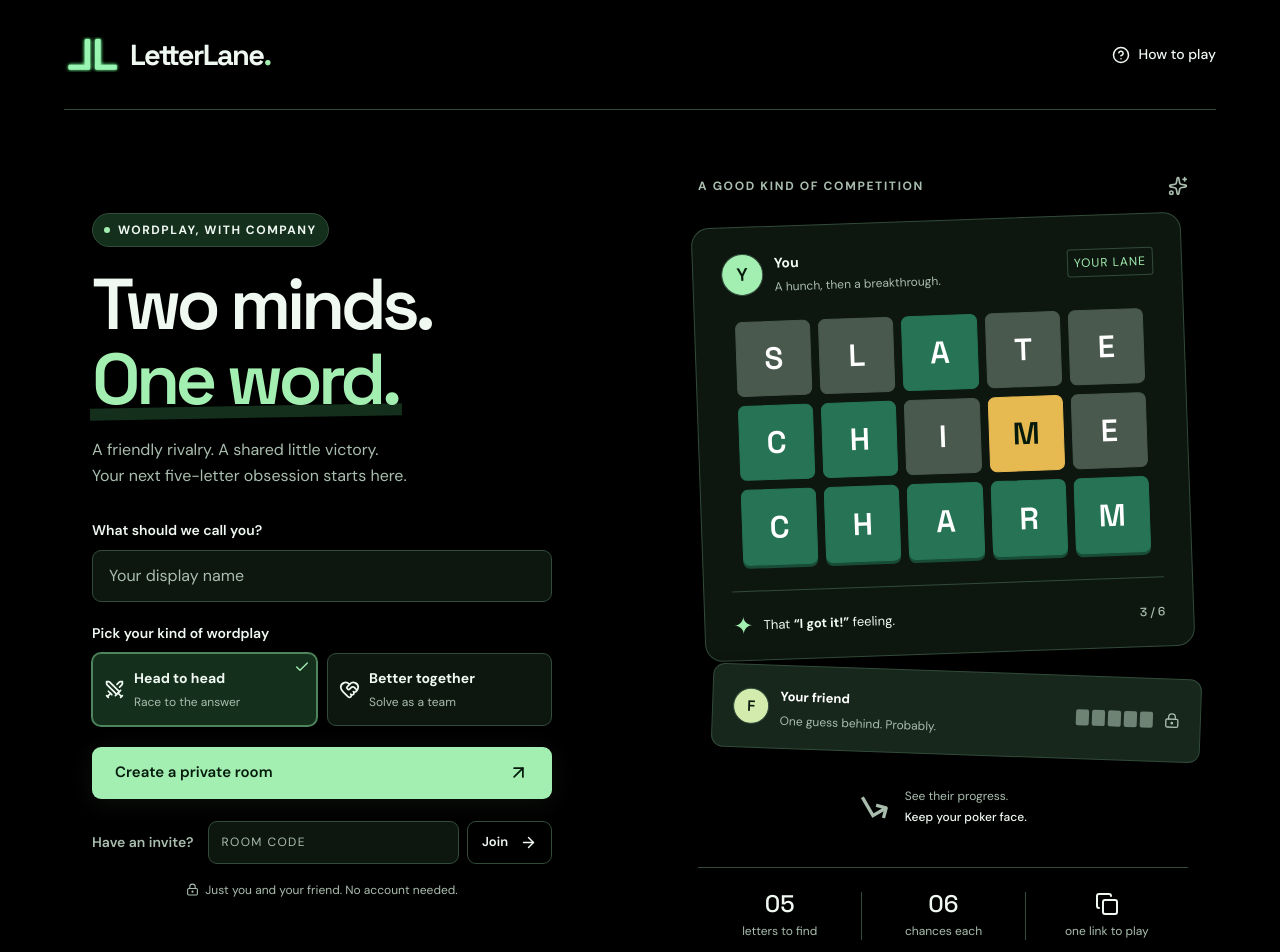
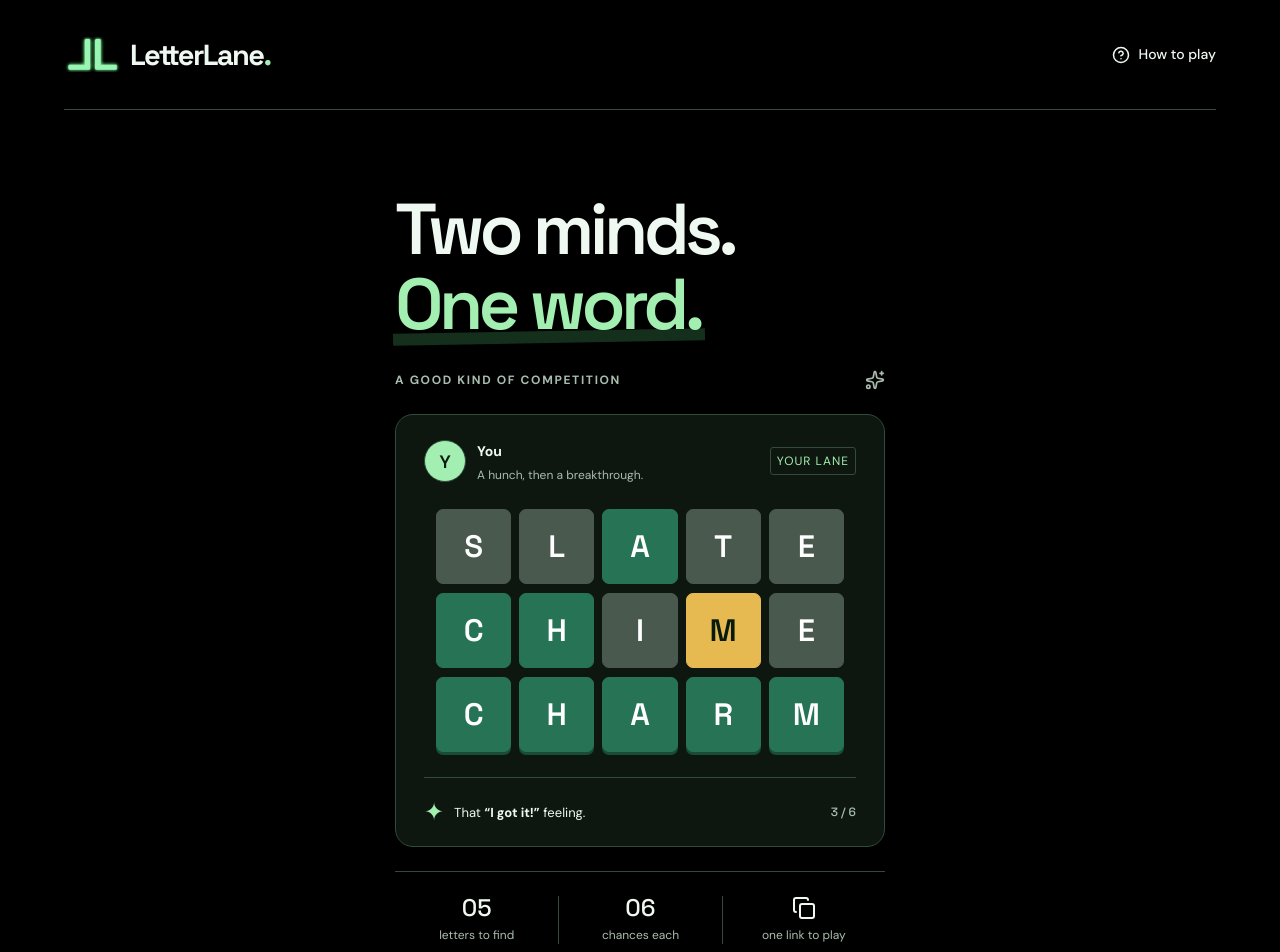
Before and after one commit to siddharthakumar-98/LetterLane, a Next.js app: page / in a window 1280 px wide. Shown: the top 952 px of the page. Built offline with nearby package versions, Linux system fonts and the light colour scheme.

Commit message:
Fixing UI

```diff
--- a/src/app/globals.css
+++ b/src/app/globals.css
@@ -207,15 +207,14 @@
   border-radius: 50%;
 }
 .home-main {
-  display: grid;
-  grid-template-columns: 1fr 1fr;
-  gap: 100px;
-  align-items: center;
+  display: flex;
+  justify-content: center;
   flex: 1;
   padding: 62px 28px 64px;
 }
 .start-panel {
-  max-width: 460px;
+  width: 100%;
+  max-width: 490px;
 }
 .start-panel h1 {
   font-size: 72px;
@@ -359,8 +358,7 @@
   margin-top: 14px;
 }
 .home-preview {
-  align-self: center;
-  padding-top: 4px;
+  margin: 28px 0;
 }
 .preview-topline {
   display: flex;
@@ -378,7 +376,6 @@
   border: 1px solid var(--line);
   border-radius: 18px;
   box-shadow: 0 15px 40px #00000066;
-  transform: rotate(-2deg);
 }
 .preview-player {
   display: flex;
@@ -567,6 +564,7 @@
   display: grid;
   grid-template-columns: repeat(3, 1fr);
   border-top: 1px solid var(--line);
+  margin-top: 24px;
   padding-top: 24px;
 }
 .three-facts > div {
@@ -1411,9 +1409,6 @@
   .page-shell {
     max-width: 1380px;
   }
-  .home-preview {
-    max-width: 460px;
-  }
   .start-panel h1 {
     font-size: 78px;
   }
@@ -1654,9 +1649,6 @@
   }
   .home-preview {
     width: 100%;
-    max-width: 410px;
-    margin: auto;
-    padding: 0 7px;
   }
   .preview-topline {
     margin-bottom: 20px;
@@ -2037,8 +2029,6 @@
 }
 .home-preview {
   width: 100%;
-  max-width: 490px;
-  justify-self: end;
 }
 @media (max-width: 800px) {
   .mode-picker strong {
@@ -2077,9 +2067,6 @@
   }
   .mode-picker label > svg {
     width: 17px;
-  }
-  .home-preview {
-    max-width: 410px;
   }
   .home-description {
     font-size: 16px;
--- a/src/components/home.tsx
+++ b/src/components/home.tsx
@@ -58,14 +58,90 @@
       <Header />
       <main className="home-main">
         <section className="start-panel" aria-labelledby="home-title">
-          <div className="pill">
-            <span className="live-dot" /> WORDPLAY, WITH COMPANY
-          </div>
           <h1 id="home-title">
             Two minds.
             <br />
             <span>One word.</span>
           </h1>
+          <section className="home-preview" aria-label="An example round">
+            <div className="preview-topline">
+              <span className="eyebrow">A GOOD KIND OF COMPETITION</span>
+              <Sparkles size={20} />
+            </div>
+            <div className="preview-game">
+              <div className="preview-player">
+                <div className="avatar sky">Y</div>
+                <div>
+                  <strong>You</strong>
+                  <span>A hunch, then a breakthrough.</span>
+                </div>
+                <span className="player-tag">YOUR LANE</span>
+              </div>
+              <div
+                className="preview-tiles"
+                aria-label="Example: guesses SLATE, CHIME, CHARM"
+              >
+                {[
+                  {
+                    word: 'SLATE',
+                    marks: ['absent', 'absent', 'correct', 'absent', 'absent'],
+                  },
+                  {
+                    word: 'CHIME',
+                    marks: [
+                      'correct',
+                      'correct',
+                      'absent',
+                      'present',
+                      'absent',
+                    ],
+                  },
+                  {
+                    word: 'CHARM',
+                    marks: [
+                      'correct',
+                      'correct',
+                      'correct',
+                      'correct',
+                      'correct',
+                    ],
+                  },
+                ].map((row, i) => (
+                  <div className="tile-row" key={row.word}>
+                    {[...row.word].map((letter, j) => (
+                      <span
+                        className={`tile ${row.marks[j]} ${i === 2 ? 'preview-win' : ''}`}
+                        key={j}
+                      >
+                        {letter}
+                      </span>
+                    ))}
+                  </div>
+                ))}
+              </div>
+              <div className="preview-result">
+                <span className="win-spark">✦</span>
+                <span>
+                  That <em>“I got it!”</em> feeling.
+                </span>
+                <span>3 / 6</span>
+              </div>
+            </div>
+            <div className="three-facts">
+              <div>
+                <strong>05</strong>
+                <span>letters to find</span>
+              </div>
+              <div>
+                <strong>06</strong>
+                <span>chances each</span>
+              </div>
+              <div>
+                <Copy size={24} />
+                <span>one link to play</span>
+              </div>
+            </div>
+          </section>
           <p className="home-description">
             A friendly rivalry. A shared little victory.
             <br />
@@ -173,104 +249,6 @@
             needed.
           </p>
         </section>
-        <section className="home-preview" aria-label="An example round">
-          <div className="preview-topline">
-            <span className="eyebrow">A GOOD KIND OF COMPETITION</span>
-            <Sparkles size={20} />
-          </div>
-          <div className="preview-game">
-            <div className="preview-player">
-              <div className="avatar sky">Y</div>
-              <div>
-                <strong>You</strong>
-                <span>A hunch, then a breakthrough.</span>
-              </div>
-              <span className="player-tag">YOUR LANE</span>
-            </div>
-            <div
-              className="preview-tiles"
-              aria-label="Example: guesses SLATE, CHIME, CHARM"
-            >
-              {[
-                {
-                  word: 'SLATE',
-                  marks: ['absent', 'absent', 'correct', 'absent', 'absent'],
-                },
-                {
-                  word: 'CHIME',
-                  marks: ['correct', 'correct', 'absent', 'present', 'absent'],
-                },
-                {
-                  word: 'CHARM',
-                  marks: [
-                    'correct',
-                    'correct',
-                    'correct',
-                    'correct',
-                    'correct',
-                  ],
-                },
-              ].map((row, i) => (
-                <div className="tile-row" key={row.word}>
-                  {[...row.word].map((letter, j) => (
-                    <span
-                      className={`tile ${row.marks[j]} ${i === 2 ? 'preview-win' : ''}`}
-                      key={j}
-                    >
-                      {letter}
-                    </span>
-                  ))}
-                </div>
-              ))}
-            </div>
-            <div className="preview-result">
-              <span className="win-spark">✦</span>
-              <span>
-                That <em>“I got it!”</em> feeling.
-              </span>
-              <span>3 / 6</span>
-            </div>
-          </div>
-          <div className="friend-slip">
-            <div className="avatar periwinkle">F</div>
-            <div>
-              <strong>Your friend</strong>
-              <span>One guess behind. Probably.</span>
-            </div>
-            <div className="tiny-progress" aria-hidden="true">
-              <i />
-              <i />
-              <i />
-              <i />
-              <i />
-            </div>
-            <LockKeyhole size={16} />
-          </div>
-          <div className="preview-caption">
-            <span className="scribble-arrow" aria-hidden="true">
-              ↳
-            </span>
-            <p>
-              See their progress.
-              <br />
-              <strong>Keep your poker face.</strong>
-            </p>
-          </div>
-          <div className="three-facts">
-            <div>
-              <strong>05</strong>
-              <span>letters to find</span>
-            </div>
-            <div>
-              <strong>06</strong>
-              <span>chances each</span>
-            </div>
-            <div>
-              <Copy size={24} />
-              <span>one link to play</span>
-            </div>
-          </div>
-        </section>
       </main>
       <Footer />
     </div>
```
